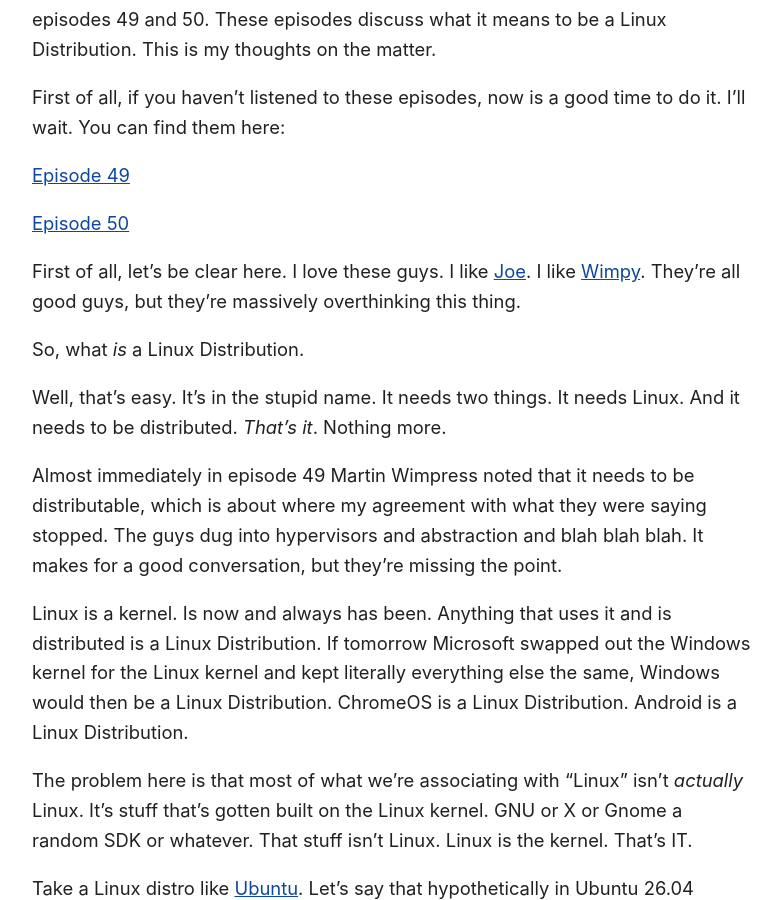
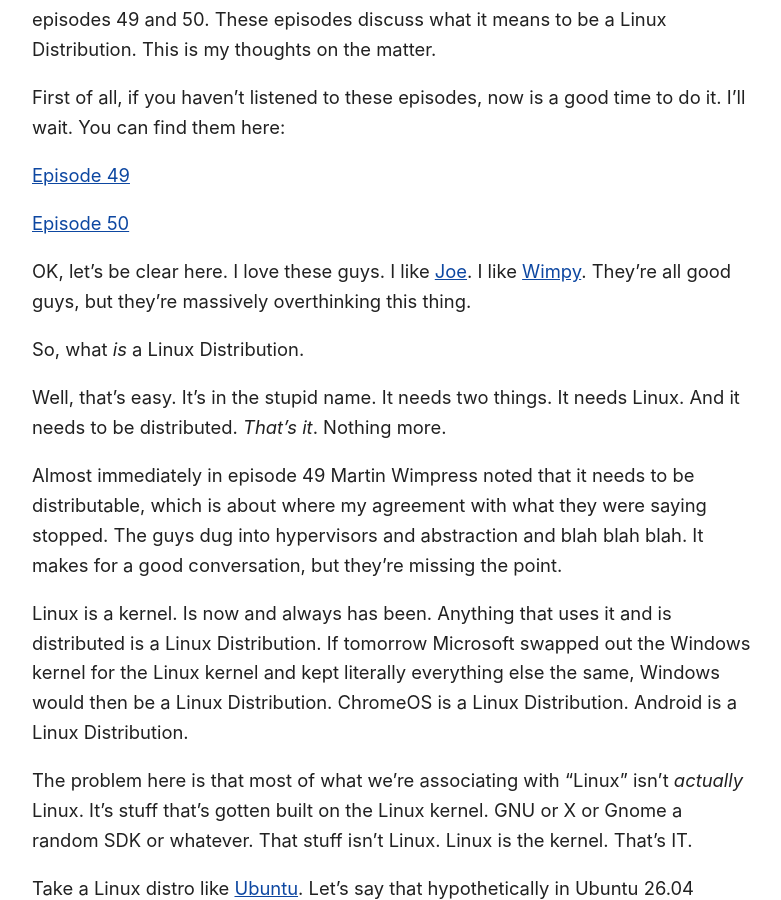
Before and after one commit to lrmikestone/jekyll.blog, a Jekyll site: the page built from _posts/2022/2022-07-05-what-is-a-linux-distribution.md, in a window 1280 px wide and 900 px high, scrolled down 397 px. Shown: the whole window, without its empty margins (248-1029 px from the left). Built offline with Jekyll 4.4.1, drawn with Linux system fonts in a browser that asks for light colours; a script that is not in the unit is left out.

Commit message:
Fixing a repeat phrase because it's bothering me.

```diff
--- a/_posts/2022/2022-07-05-what-is-a-linux-distribution.md
+++ b/_posts/2022/2022-07-05-what-is-a-linux-distribution.md
@@ -18,7 +18,7 @@
 
 [Episode 50](https://linuxdowntime.com/linux-downtime-episode-50/)
 
-First of all, let's be clear here. I love these guys. I like [Joe](https://fosstodon.org/@JoeRess). I like [Wimpy](https://twitter.com/m_wimpress). They're all good guys, but they're massively overthinking this thing.
+OK, let's be clear here. I love these guys. I like [Joe](https://fosstodon.org/@JoeRess). I like [Wimpy](https://twitter.com/m_wimpress). They're all good guys, but they're massively overthinking this thing.
 
 So, what _is_ a Linux Distribution.
 
```
